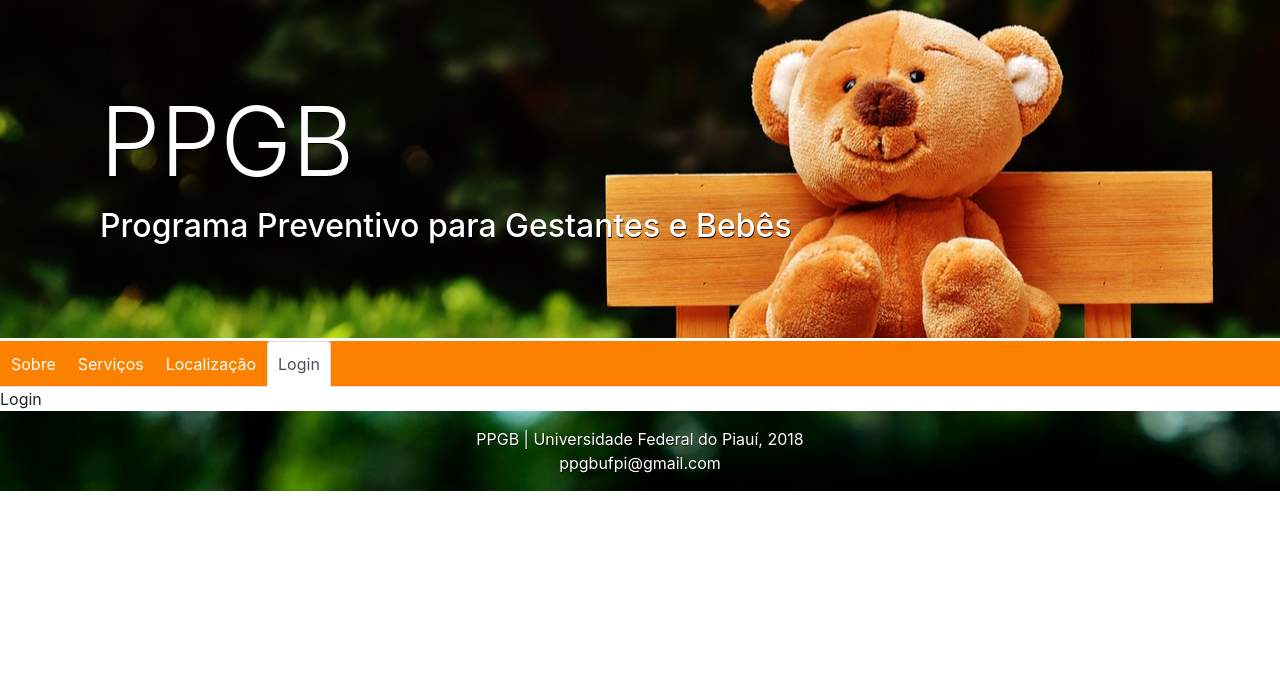
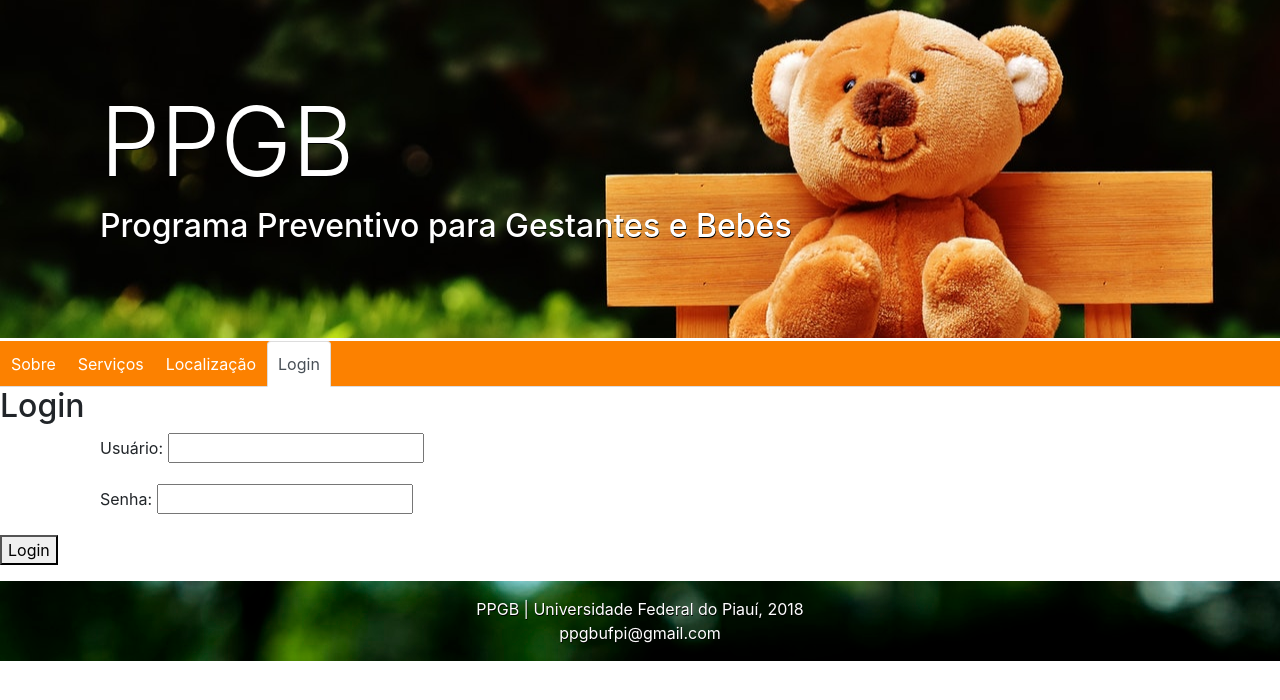
Before and after one commit to jamesperes-zz/clinica_infantil, a Django app: page / in a window 1280 px wide, after a click on "Login". Shown: the top 700 px of the page. Run offline with Django 3.2, Linux system fonts and the light colour scheme; some libraries are stand-ins or nearby versions.

Commit message:
Login completo

```diff
--- /dev/null
+++ b/clinica/core/forms.py
@@ -0,0 +1,6 @@
+from django import forms
+
+
+class UserForm(forms.Form):
+    username = forms.CharField(label="Usuário", max_length=12)
+    password = forms.CharField(label="Usuário", max_length=20)
--- a/clinica/core/templates/core/index.html
+++ b/clinica/core/templates/core/index.html
@@ -116,7 +116,14 @@
   					</div>
 				</div>
   			</div>
-  			<div class="tab-pane fade" id="nav-login" role="tabpanel" aria-labelledby="nav-login-tab">Login</div>
+  			<div class="tab-pane fade" id="nav-login" role="tabpanel" aria-labelledby="nav-login-tab">
+          <h2>Login</h2>
+          <form method="post">
+            {% csrf_token %}
+            {{ form.as_p }}
+            <button type="submit">Login</button>
+          </form>
+  			</div>
 		</div>
 	<footer id="titulo">
 		PPGB | Universidade Federal do Piauí, 2018<br>
--- /dev/null
+++ b/clinica/core/templates/core/sistema.html
@@ -0,0 +1 @@
+<h1>Logou caralho!</h1>
--- a/clinica/core/urls.py
+++ b/clinica/core/urls.py
@@ -1,6 +1,9 @@
 from django.urls import path, include
+from django.contrib.auth import views as auth_views
 from . import views
 
+
 urlpatterns = [
-	path('', views.home),
+    path('', views.home, name="home"),
+    path('sistema', views.sistema, name="sistema_home"),
 ]
--- a/clinica/core/views.py
+++ b/clinica/core/views.py
@@ -1,5 +1,22 @@
-from django.shortcuts import render
+from django.contrib.auth.forms import AuthenticationForm
+from django.contrib.auth.views import login as auth_login
+from django.urls import reverse as r
+from django.http import HttpResponseRedirect
+from django.shortcuts import render, redirect
 
 
 def home(request):
-    return render(request, 'core/index.html')
+    template_name = "core/index.html"
+    if request.method == "POST":
+        form = AuthenticationForm(request, data=request.POST)
+        if form.is_valid():
+            auth_login(request, form.get_user())
+            return redirect('sistema_home')
+    else:
+        form = AuthenticationForm()
+    context = {'form': form}
+    return render(request, template_name, context)
+
+
+def sistema(request):
+    return render(request, 'core/sistema.html')
```
